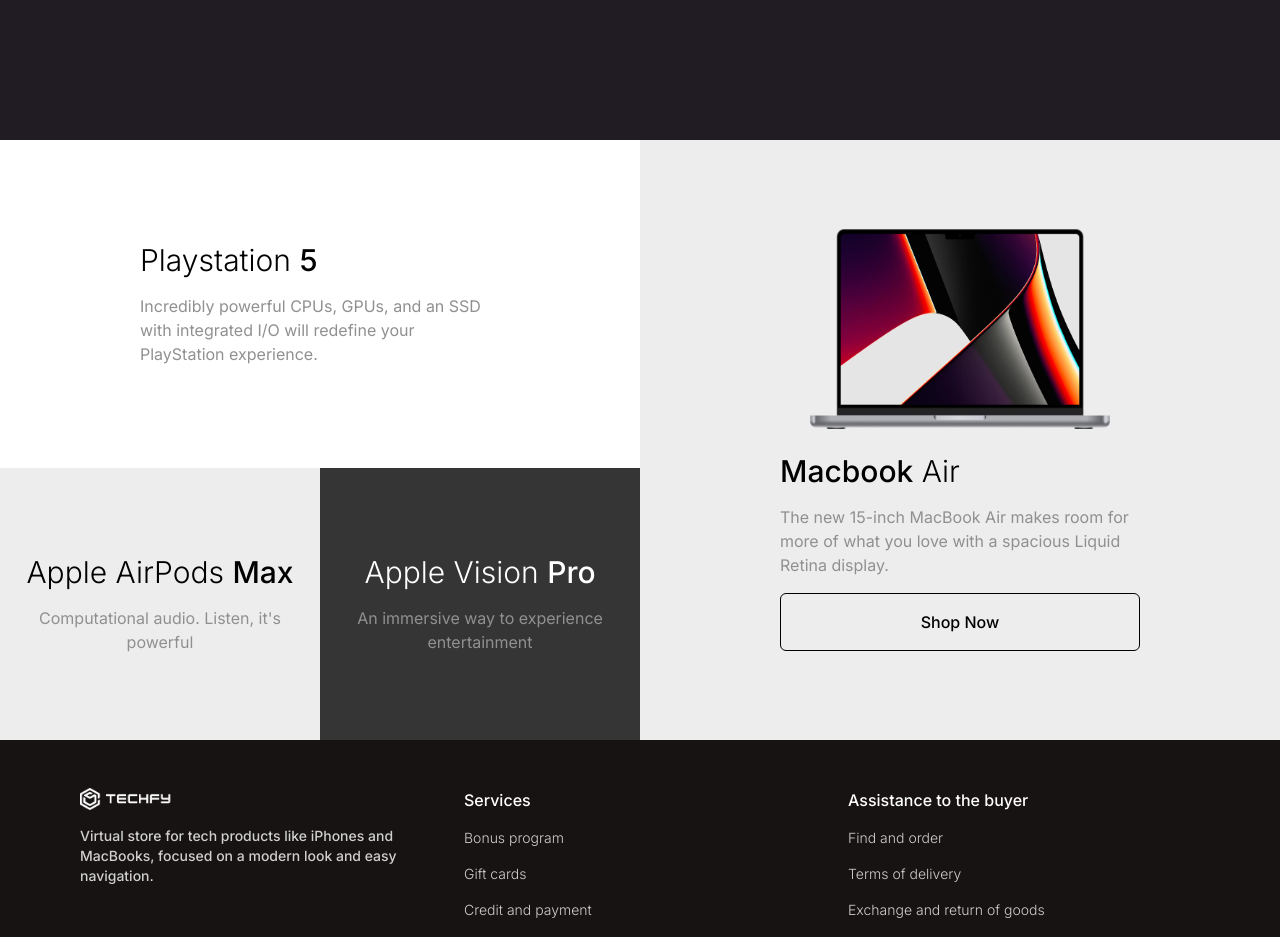
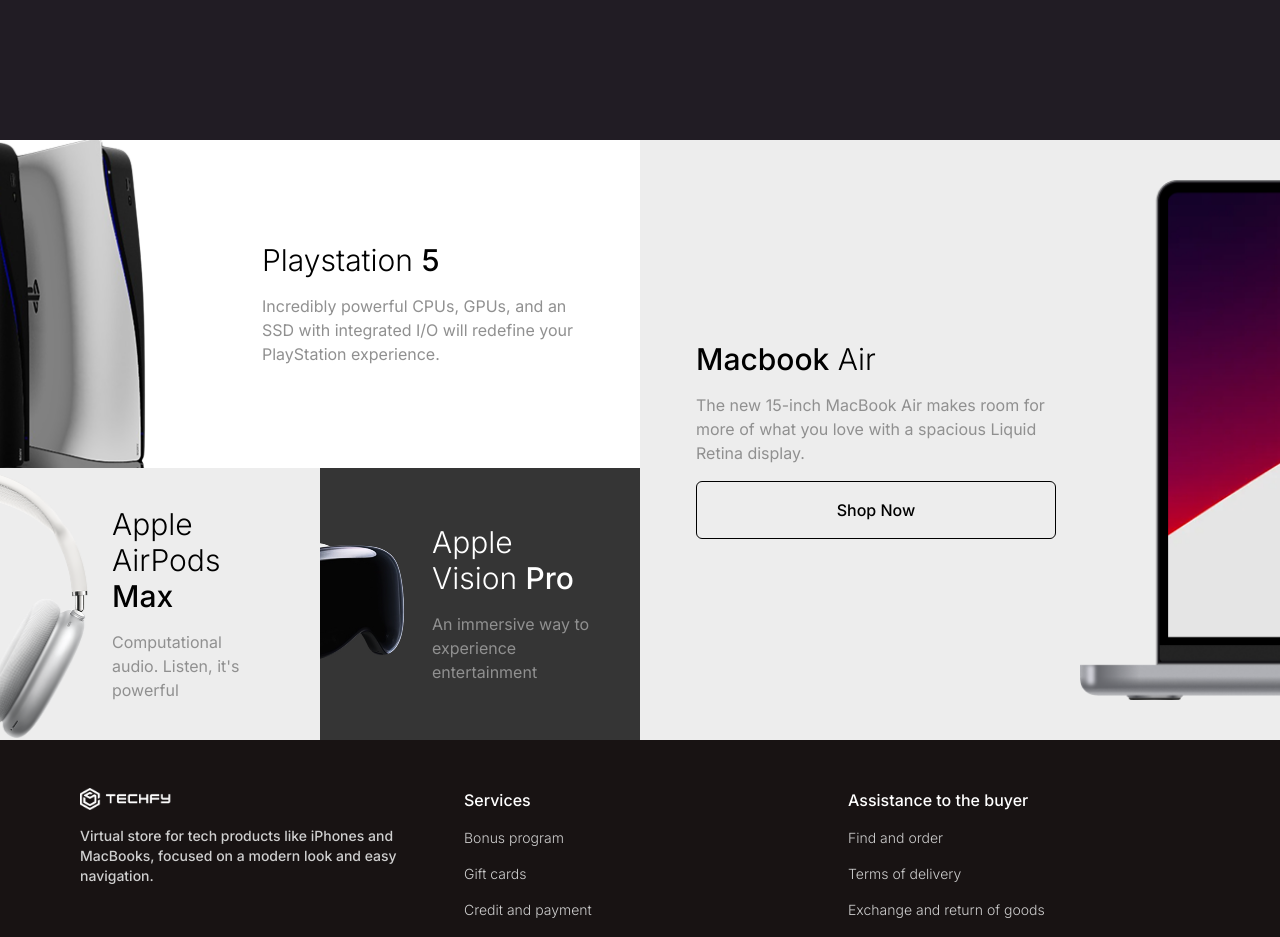
Before and after one commit to rodrigoaraujo7/techfy, a Next.js app: page / in a window 1280 px wide. Shown: the part 620-1557 px from the top of the page. Built offline with nearby package versions, Linux system fonts and the light colour scheme.

Commit message:
refactor: responsive main cells
Refactoring main cells with good pratices in Next 15 Images

```diff
--- a/src/app/globals.css
+++ b/src/app/globals.css
@@ -81,7 +81,7 @@
   }
 
   .hero-cell {
-    @apply flex flex-col items-center justify-center gap-6 px-4 py-10 relative;
+    @apply flex items-center gap-6 px-4 py-10 relative lg:pl-14 lg:pr-12;
   }
 }
 
--- a/src/app/page.tsx
+++ b/src/app/page.tsx
@@ -30,17 +30,21 @@
       </div>
 
       <div className="grid grid-cols-1 grid-rows-4 md:grid-rows-2 md:grid-cols-2 lg:grid-cols-4 lg:grid-rows-[328px_272px]">
-        <div className="hero-cell bg-white-500 lg:col-start-1 lg:col-end-2 lg:row-start-2 lg:row-end-3">
-          <div className="relative min-w-[200px] min-h-[200px] lg:hidden">
+        <div className="hero-cell flex-col justify-center bg-white-500 lg:col-start-1 lg:col-end-2 lg:row-start-2 lg:row-end-3 lg:flex-row lg:justify-end lg:px-14 lg:overflow-hidden">
           <Image
             src={"/images/apple-airpods-max.png"}
             alt="apple-airpods-max-image"
-              sizes="(min-width: 1024px) 245px, 100vw"
-              fill
+            width={200}
+            height={200}
+            className="
+              flex-shrink-0
+              max-w-none
+              w-[200px] h-[200px]
+              lg:w-auto lg:h-[270px]
+            "
           />
-          </div>
 
-          <div className="flex flex-col justify-center gap-4 text-center max-w-[420] md:w-fit">
+          <div className="flex flex-col justify-center gap-4 text-center max-w-[420] md:w-fit lg:text-start lg:min-w-[160px] lg:w-[160px]">
             <h1 className="text-3xl font-light text-black-500">
               Apple AirPods <span className="font-medium">Max</span>
             </h1>
@@ -50,17 +54,21 @@
           </div>
         </div>
 
-        <div className="hero-cell bg-dark-700 lg:col-start-2 lg:col-end-3 lg:row-start-2 lg:row-end-3">
-          <div className="relative min-w-[300px] min-h-[200px] lg:hidden">
+        <div className="hero-cell flex-col justify-center bg-dark-700 lg:col-start-2 lg:col-end-3 lg:row-start-2 lg:row-end-3 lg:flex-row lg:justify-end lg:px-14 lg:overflow-hidden">
           <Image
-              src={"/images/apple-vision-pro.png"}
+            src="/images/apple-vision-pro.png"
             alt="apple-vision-pro-image"
-              sizes="(min-width: 1024px) 312px, 100vw"
-              fill
+            width={300}
+            height={200}
+            className="
+              flex-shrink-0
+              max-w-none
+              w-[300px] h-[200px]
+              lg:w-auto lg:h-[190px]
+            "
           />
-          </div>
 
-          <div className="flex flex-col justify-center gap-4 text-center max-w-[420] md:w-fit">
+          <div className="flex flex-col justify-center gap-4 text-center max-w-[420] md:w-fit lg:text-start lg:min-w-[160px] lg:w-[160px]">
             <h1 className="text-3xl font-light text-white-100">
               Apple Vision <span className="font-medium">Pro</span>
             </h1>
@@ -70,17 +78,21 @@
           </div>
         </div>
 
-        <div className="hero-cell bg-white-100 lg:col-start-1 lg:col-end-3 lg:row-start-1 lg:row-end-2">
-          <div className="relative min-w-[300px] min-h-[200px] lg:hidden">
+        <div className="hero-cell flex-col justify-center bg-white-100 lg:col-start-1 lg:col-end-3 lg:row-start-1 lg:row-end-2 lg:flex-row lg:justify-end lg:px-14 lg:overflow-hidden">
           <Image
-              src={"/images/playstation.png"}
+            src="/images/playstation.png"
             alt="playstation-image"
-              sizes="(min-width: 1024px) 312px, 100vw"
-              fill
+            width={300}
+            height={200}
+            className="
+              flex-shrink-0
+              max-w-none
+              w-[300px] h-[200px]
+              lg:w-auto lg:h-[340px]
+            "
           />
-          </div>
 
-          <div className="flex flex-col justify-center gap-4 text-center max-w-[420] md:w-fit lg:text-start lg:w-[360px]">
+          <div className="flex flex-col justify-center gap-4 text-center max-w-[420] md:w-fit lg:text-start lg:min-w-[330px] lg:w-[330px]">
             <h1 className="text-3xl font-light text-black-500">
               Playstation <span className="font-medium">5</span>
             </h1>
@@ -91,17 +103,21 @@
           </div>
         </div>
 
-        <div className="hero-cell bg-white-500 lg:col-start-3 lg:col-end-5 lg:row-start-1 lg:row-end-3 lg:flex-row-reverse lg:justify-start lg:px-14">
-          <div className="relative min-w-[300px] min-h-[200px]">
+        <div className="hero-cell flex-col justify-center bg-white-500 lg:col-start-3 lg:col-end-5 lg:row-start-1 lg:row-end-3 lg:flex-row-reverse lg:justify-end lg:px-14 lg:overflow-hidden">
           <Image
-              src={"/images/macbook-air.png"}
-              alt="macbook-image"
-              sizes="(min-width: 1024px) 300px, 100vw"
-              fill
+            src="/images/macbook-air.png"
+            alt="macbook"
+            width={300}
+            height={200}
+            className="
+              flex-shrink-0
+              max-w-none
+              w-[300px] h-[200px]
+              lg:w-auto lg:h-[100%]
+            "
           />
-          </div>
 
-          <div className="flex flex-col justify-center gap-4 text-center max-w-[420] md:w-fit lg:text-start lg:w-[360px]">
+          <div className="flex flex-col justify-center gap-4 text-center max-w-[420px] md:w-fit lg:text-start lg:min-w-[360px] lg:w-[360px]">
             <h1 className="text-3xl font-light text-black-500">
               <span className="font-medium">Macbook</span> Air
             </h1>
```
Lines whose indentation alone changed are shown as unchanged.
